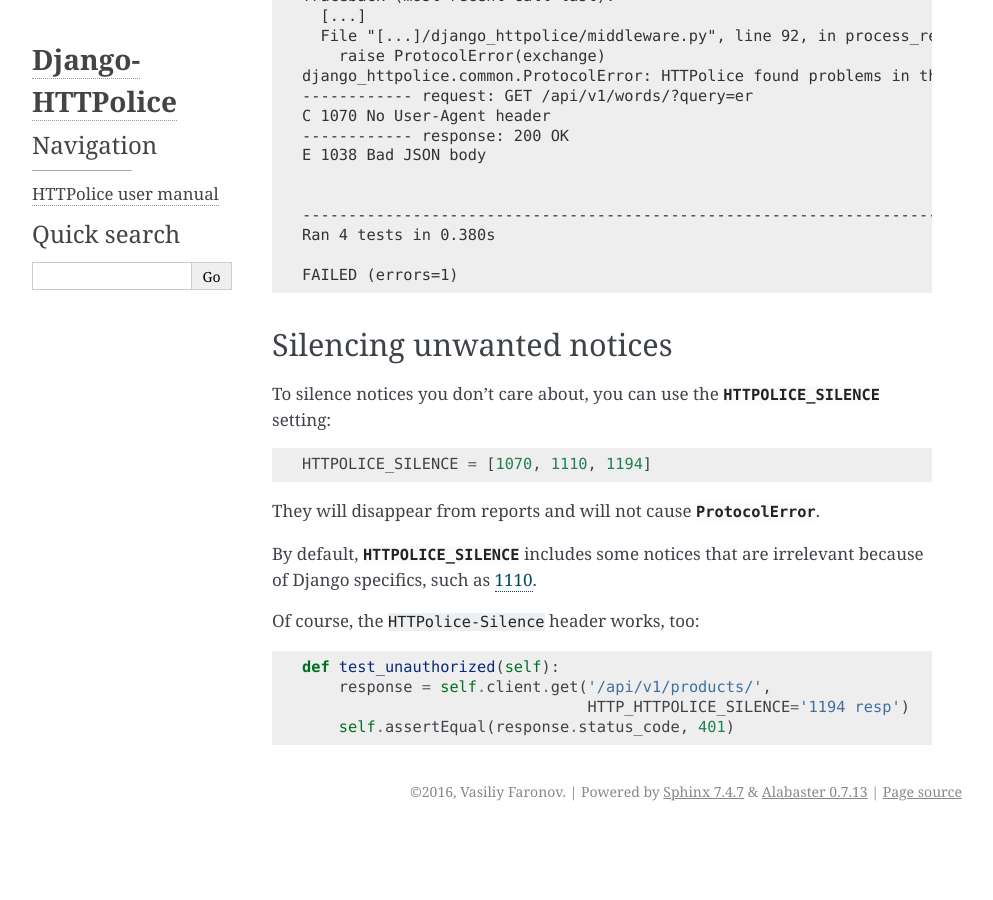
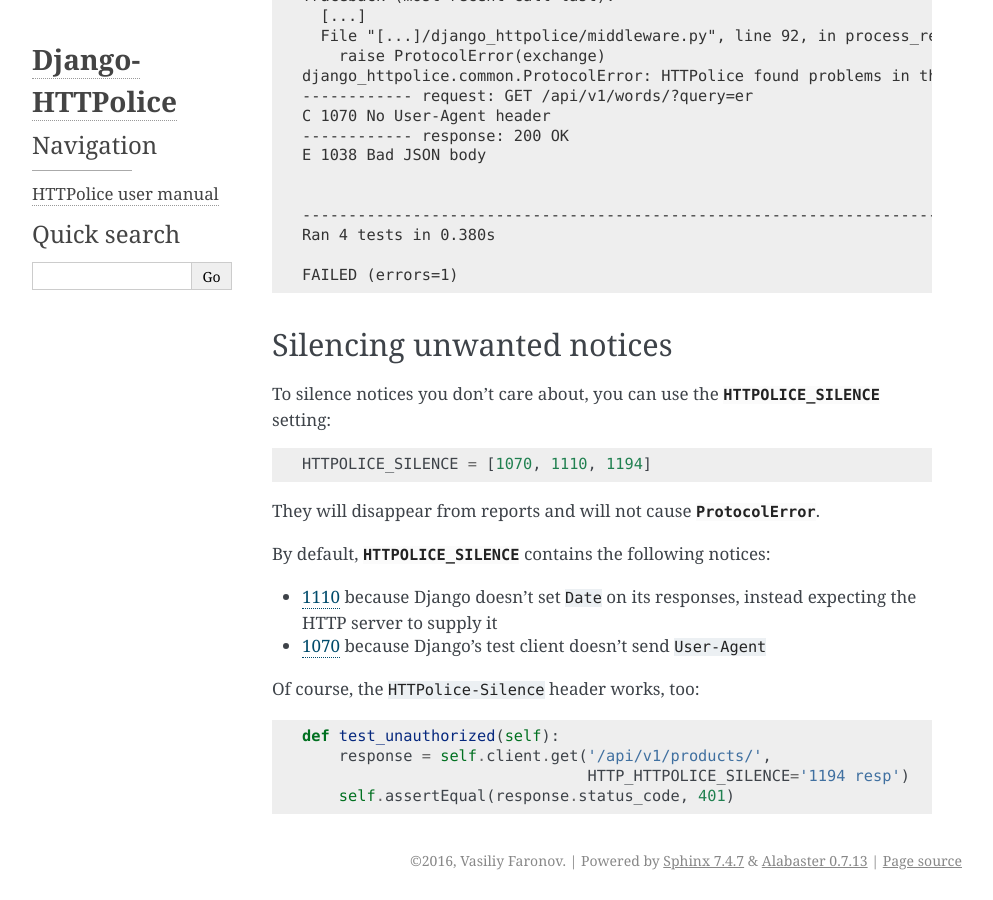
Before and after one commit to vfaronov/django-httpolice, a Sphinx documentation site: the page built from doc/index.rst, in a window 1280 px wide and 900 px high, scrolled down 1848 px. Shown: the whole window, without its empty margins (148-1141 px from the left). Built offline with Sphinx 7.4.7, drawn with Linux system fonts in a browser that asks for light colours; before the commit the page ends 2679 px from its top, so only the background shows below that.

Commit message:
Silence no. 1070 by default

```diff
--- a/CHANGELOG.rst
+++ b/CHANGELOG.rst
@@ -5,6 +5,10 @@
 Unreleased
 ~~~~~~~~~~
 - Dropped Python 2 support. If you need it, use the older versions.
+- To reduce clutter in failing tests, notice `1070`_ is now silenced
+  by default (unless you override ``HTTPOLICE_SILENCE``).
+
+.. _1070: https://httpolice.readthedocs.io/page/notices.html#1070
 
 
 0.4.0 - 2018-03-31
--- a/doc/index.rst
+++ b/doc/index.rst
@@ -125,10 +125,14 @@
 
 They will disappear from reports and will not cause `ProtocolError`.
 
-By default, `HTTPOLICE_SILENCE` includes some notices
-that are irrelevant because of Django specifics, such as `1110`__.
+By default, `HTTPOLICE_SILENCE` contains the following notices:
 
-__ https://httpolice.readthedocs.io/page/notices.html#1110
+- `1110`_ because Django doesn't set ``Date`` on its responses,
+  instead expecting the HTTP server to supply it
+- `1070`_ because Django's test client doesn't send ``User-Agent``
+
+.. _1110: https://httpolice.readthedocs.io/page/notices.html#1110
+.. _1070: https://httpolice.readthedocs.io/page/notices.html#1070
 
 Of course, the ``HTTPolice-Silence`` header works, too::
 
```
Also changed, not shown: 1 other file.
